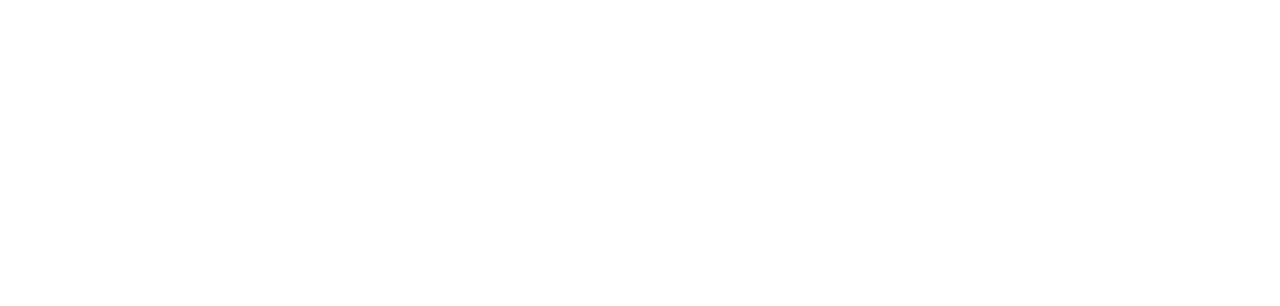
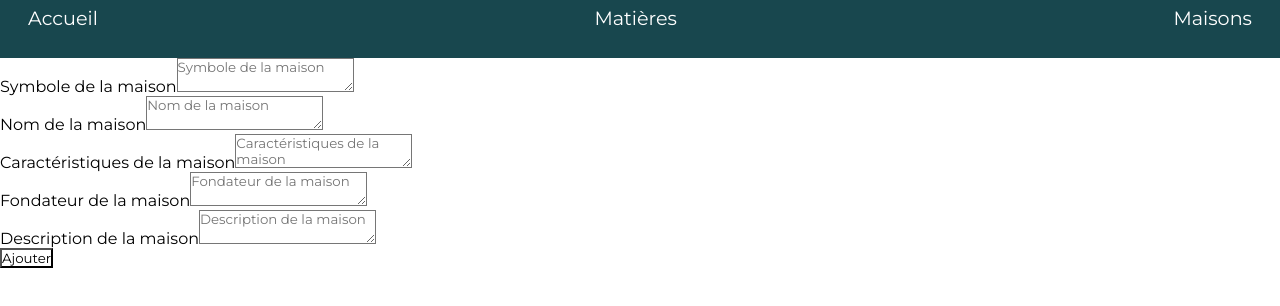
Before and after one commit to itisalicia/hogwarts, a React (Vite) app in the folder client/: page /admin/new in a window 1280 px wide. Before the commit this address had no page. Shown: the part 150-456 px from the top of the page. Built offline with nearby package versions, Linux system fonts and the light colour scheme; a web font is replaced by a local one.

Commit message:
bread for houses is almost done

```diff
--- /dev/null
+++ b/client/src/components/House/HouseForm.tsx
@@ -0,0 +1,98 @@
+import type { ReactNode } from "react";
+
+type HouseData = {
+  id: number;
+  img: string;
+  name: string;
+  traits: string;
+  founder: string;
+  description: string;
+};
+
+interface HouseFormProps {
+  children: ReactNode;
+  defaultValue: HouseData;
+  onSubmit: (event: HouseData) => void;
+}
+
+function HouseForm({ children, defaultValue, onSubmit }: HouseFormProps) {
+  return (
+    <main className="HouseForm-main">
+      <form
+        className="house-form"
+        onSubmit={(event) => {
+          event.preventDefault();
+
+          const formData = new FormData(event.currentTarget);
+          const img = formData.get("img") as string;
+          const name = formData.get("name") as string;
+          const traits = formData.get("traits") as string;
+          const founder = formData.get("founder") as string;
+          const description = formData.get("description") as string;
+          onSubmit({
+            id: defaultValue.id,
+            img,
+            name,
+            traits,
+            founder,
+            description,
+          });
+        }}
+      >
+        <section className="house-form-section">
+          <label htmlFor="img">Symbole de la maison</label>
+          <textarea
+            className="house-form-textarea"
+            name="img"
+            id="img"
+            defaultValue={defaultValue.img}
+            placeholder="Symbole de la maison"
+          />
+        </section>
+        <section className="house-form-section">
+          <label htmlFor="name">Nom de la maison</label>
+          <textarea
+            className="house-form-textarea"
+            name="name"
+            id="name"
+            defaultValue={defaultValue.name}
+            placeholder="Nom de la maison"
+          />
+        </section>
+        <section className="house-form-section">
+          <label htmlFor="traits">Caractéristiques de la maison</label>
+          <textarea
+            className="house-form-textarea"
+            name="traits"
+            id="traits"
+            defaultValue={defaultValue.traits}
+            placeholder="Caractéristiques de la maison"
+          />
+        </section>
+        <section className="house-form-section">
+          <label htmlFor="founder">Fondateur de la maison</label>
+          <textarea
+            className="house-form-textarea"
+            name="founder"
+            id="founder"
+            defaultValue={defaultValue.founder}
+            placeholder="Fondateur de la maison"
+          />
+        </section>
+        <section className="house-form-section">
+          <label htmlFor="description">Description de la maison</label>
+          <textarea
+            className="house-form-textarea"
+            name="description"
+            id="description"
+            defaultValue={defaultValue.description}
+            placeholder="Description de la maison"
+          />
+        </section>
+        <button type="submit">{children}</button>
+      </form>
+    </main>
+  );
+}
+
+export default HouseForm;
--- /dev/null
+++ b/client/src/pages/Admin/House/DeleteHouse.tsx
@@ -0,0 +1,32 @@
+import { useNavigate, useParams } from "react-router-dom";
+
+function DeleteHouse() {
+  const navigate = useNavigate();
+  const { id } = useParams();
+
+  const handleSubmitDeleteHouse = (event: React.FormEvent<HTMLFormElement>) => {
+    event.preventDefault();
+
+    fetch(`${import.meta.env.VITE_API_URL}/api/houses/${id}`, {
+      method: "delete",
+    }).then((response) => {
+      if (response.status === 204) {
+        navigate("/houses");
+      }
+    });
+  };
+  return (
+    <main className="delete-house-main">
+      <form onSubmit={handleSubmitDeleteHouse} className="delete-house-form">
+        <h1>
+          {" "}
+          ❌ Êtes-vous sûr de vouloir supprimer la maison ? Attention ! Cette
+          action est irréversible ❌
+        </h1>
+        <button type="submit">Supprimer</button>
+      </form>
+    </main>
+  );
+}
+
+export default DeleteHouse;
--- /dev/null
+++ b/client/src/pages/Admin/House/NewHouse.tsx
@@ -0,0 +1,42 @@
+import { useNavigate } from "react-router-dom";
+import HouseForm from "../../../components/House/HouseForm";
+
+function NewHouse() {
+  const navigate = useNavigate();
+  const newHouse = {
+    id: 0,
+    img: "",
+    name: "",
+    traits: "",
+    founder: "",
+    description: "",
+  };
+
+  return (
+    <>
+      <HouseForm
+        defaultValue={newHouse}
+        onSubmit={(houseData) => {
+          fetch(`${import.meta.env.VITE_API_URL}/api/houses`, {
+            method: "post",
+            headers: {
+              "Content-Type": "application/json",
+            },
+            body: JSON.stringify(houseData),
+          })
+            .then((response) => response.json())
+            .then((data) => {
+              if (data.insertId) {
+                navigate("/houses");
+              }
+            });
+        }}
+      >
+        {" "}
+        Ajouter
+      </HouseForm>
+    </>
+  );
+}
+
+export default NewHouse;
```
Also changed, not shown: client/src/main.tsx (+15 -0 lines), client/src/pages/Admin/Admin.tsx (added, +7 -0 lines), client/src/pages/Admin/Admin.css (added).
